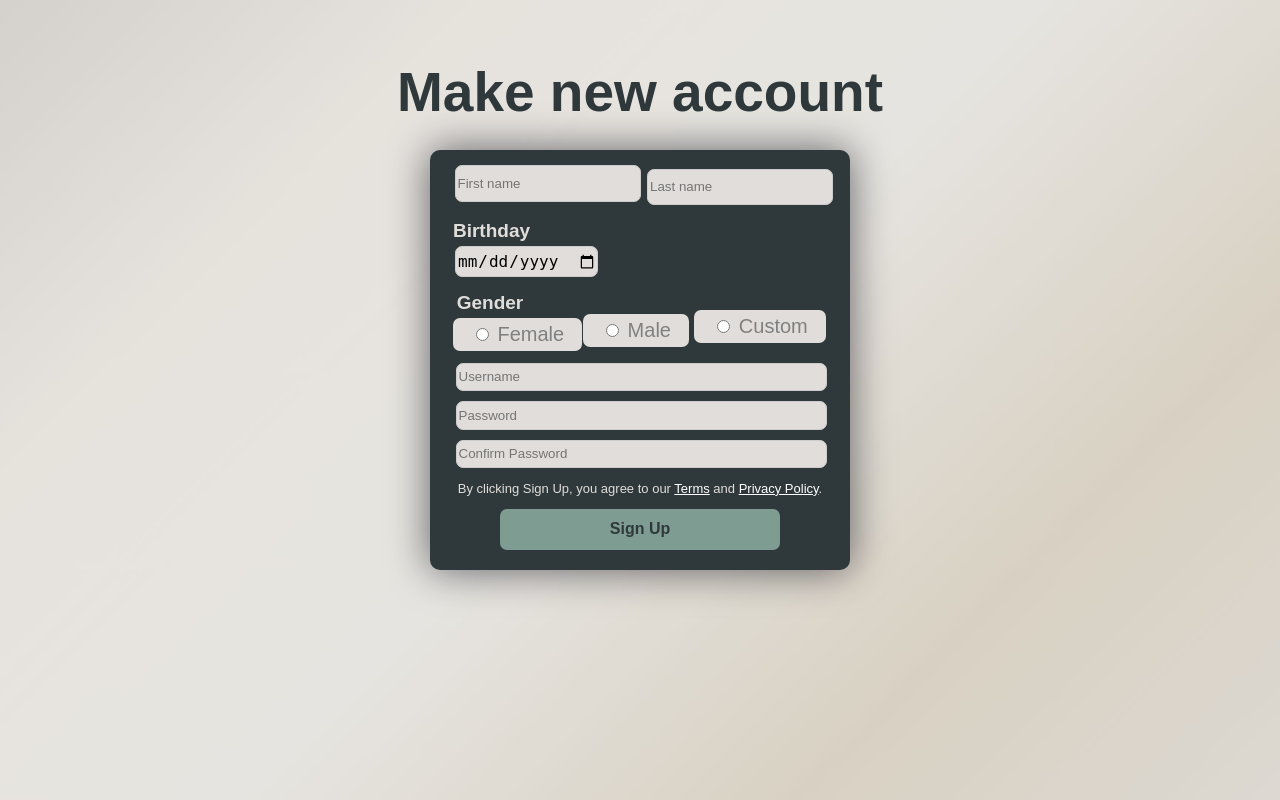
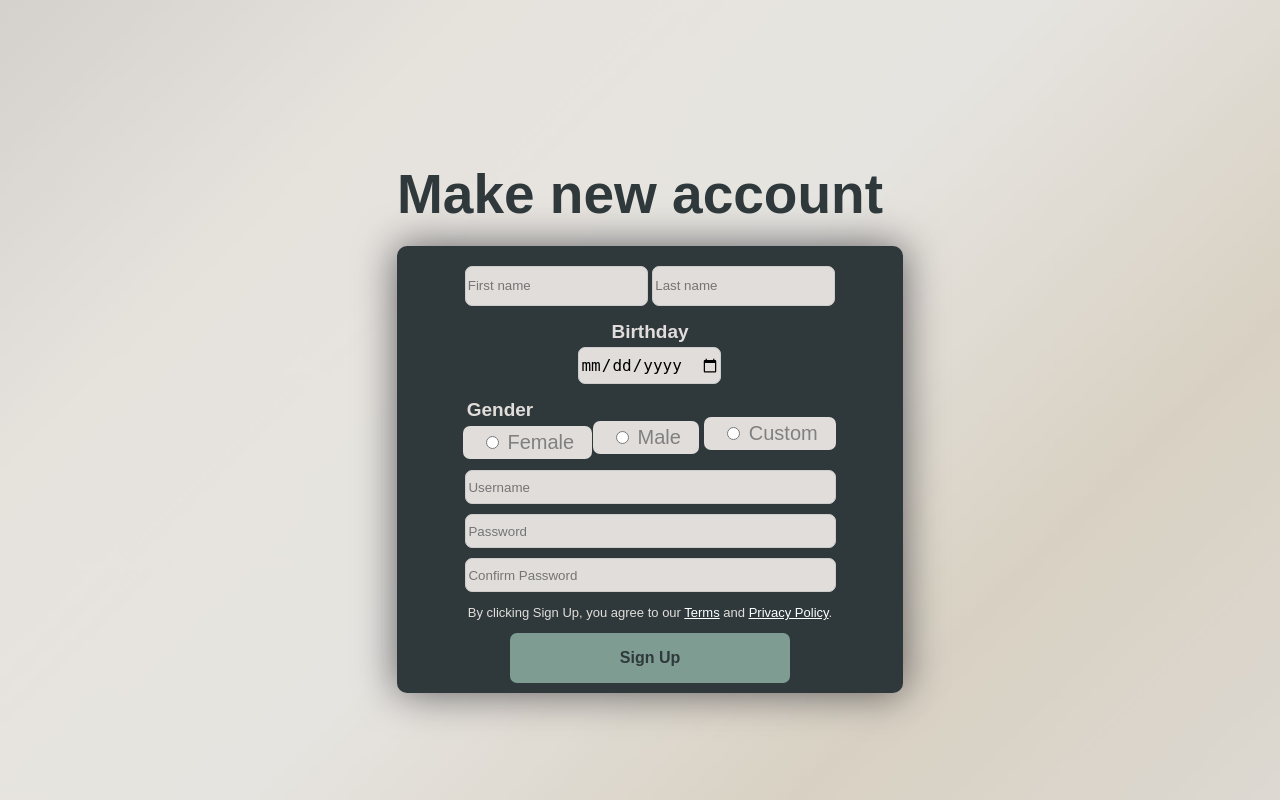
Before and after one commit to WesleyJoshuaPerez/EBRG-PROJECT, a PHP site: page /sign_up.html in a window 1280 px wide. Run offline with PHP 8.4, Linux system fonts and the light colour scheme; some web fonts are replaced.

Commit message:
centering and revising the sign up

```diff
--- a/sign_up.css
+++ b/sign_up.css
@@ -4,6 +4,10 @@ html, body {
     margin: 0;
     overflow: hidden;
     font-family: 'Ysabeau Office', sans-serif;
+    display: flex;
+    justify-content: center;
+    align-items: center;
+    flex-direction: column; /* Allows the content to be stacked vertically */
 }
 
 body {
@@ -14,58 +18,55 @@ body {
     font-family: 'Ysabeau Office', sans-serif;
 }
 
-img {
-    display: block;
-    max-width: 100%;
+.title {
+    width: 100%;
+    max-width: 380px; /* Constrains the content within the div */
+    display: flex;
+    flex-direction: column;
+    align-items: center;
+    justify-content: center;
 }
 
 h3 {
     text-align: center;
     font-size: 55px;
     color: #2F393B;
-    margin-top: 60px;
+    margin-bottom: 20px; /* Add margin to create spacing between the heading and the container */
 }
 
 .container1 {
-    height: 380px;
-        width: 380px;
-        position: absolute;
+    height: auto; /* Allows the container height to adjust based on content */
+    width: 100%;
     background-color: #2F393B;
-        margin: 20px;
-        top: 130px;
-        right: 410px;
     border-radius: 10px;
     box-shadow: 0 0 40px rgba(8, 7, 16, 0.6);
-        padding: 20px;
+    padding: 10px;
     display: flex;
     flex-direction: column;
     justify-content: center;
     align-items: center;
 }
 
-.input_field1 {
+.input-row {
+    display: flex; /* Use flexbox to align items in a row */
+    justify-content: space-between; /* Space them evenly */
+    width: 100%; /* Full width of the parent container */
+}
+
+.input_field1, .input_field2 {
     height: 40px;
-    margin-top: -5px;
-    margin-left: -185px;
+    flex: 1;
+    margin-top: 10px; /* Space from the top */
     border-radius: 7px;
     border: 1px solid #ccc;
     background-color: #e1ddda;
-    width: calc(50% - 10px);
-}
-.input_field2 {
-    height: 40px;
-    margin-top: -33px;
-    margin-left: 200px;
-    border-radius: 7px;
-    border: 1px solid #ccc;
-    background-color: #e1ddda;
-    width: calc(50% - 10px);
+    box-sizing: border-box;
+
 }
 
-.birthday{
+.birthday {
     font-size: 19px;
     color: #e1ddda;
-    margin-left: -297px;
     margin-top: 15px;
 }
 
@@ -73,7 +74,6 @@ h3 {
     font-size: 16px;
     height: 35px;
     width: 140px;
-    margin-left: -227px;
     margin-top: -40px;
     border-radius: 7px;
     border: 1px solid #ccc;
--- a/sign_up.html
+++ b/sign_up.html
@@ -10,10 +10,14 @@
         <link href="https://fonts.googleapis.com/css2?family=Ysabeau+Office:wght@1..1000&display=swap" rel="stylesheet">
     </head>
     <body>
-        <h3>Make new account</h3>
+        <div class="tittle">
+            <h3>Make new account</h3>
+
         <div class="container1">
-            <input type="text" class="input_field1" placeholder="First name" id="firstname">
-            <input type="text" class="input_field2" placeholder="Last name" id="lastname">
+            <div class="one_row-con">
+                <input type="text" class="input_field1" placeholder="First name" id="firstname">
+                <input type="text" class="input_field2" placeholder="Last name" id="lastname">
+            </div>
             <h6 class="birthday">Birthday</h6>
 
             <input type="date" class="bday">
@@ -37,5 +41,6 @@
             <button onclick="window.location.href='index.html';">Sign Up</button>
 
         </div>
+    </div>
     </body>
 </html>
```
Lines whose indentation alone changed are shown as unchanged.
